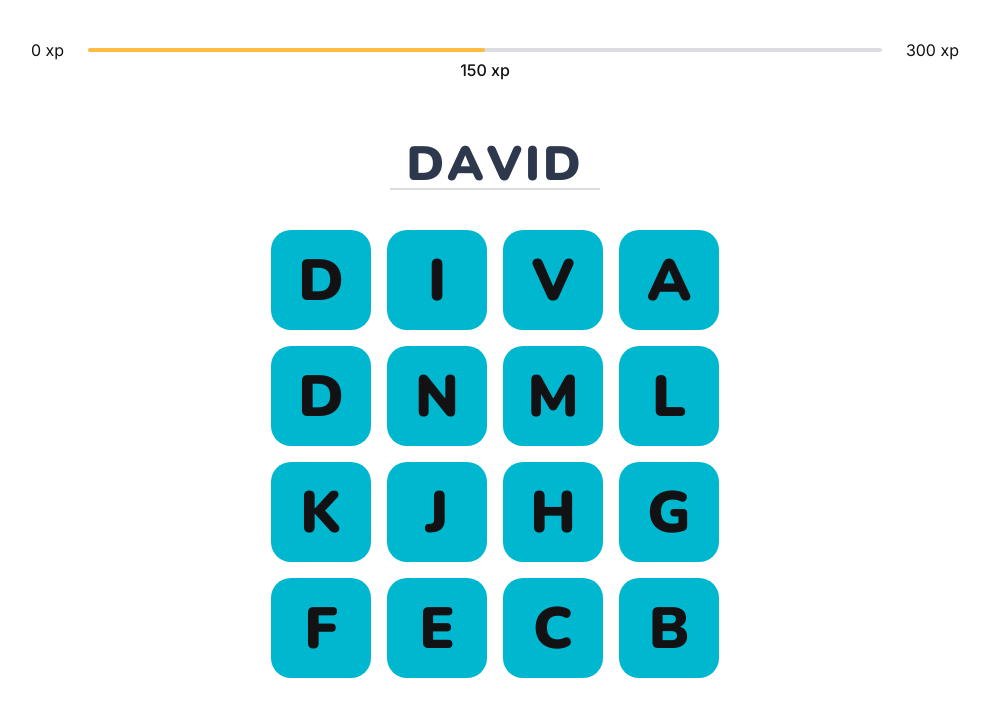
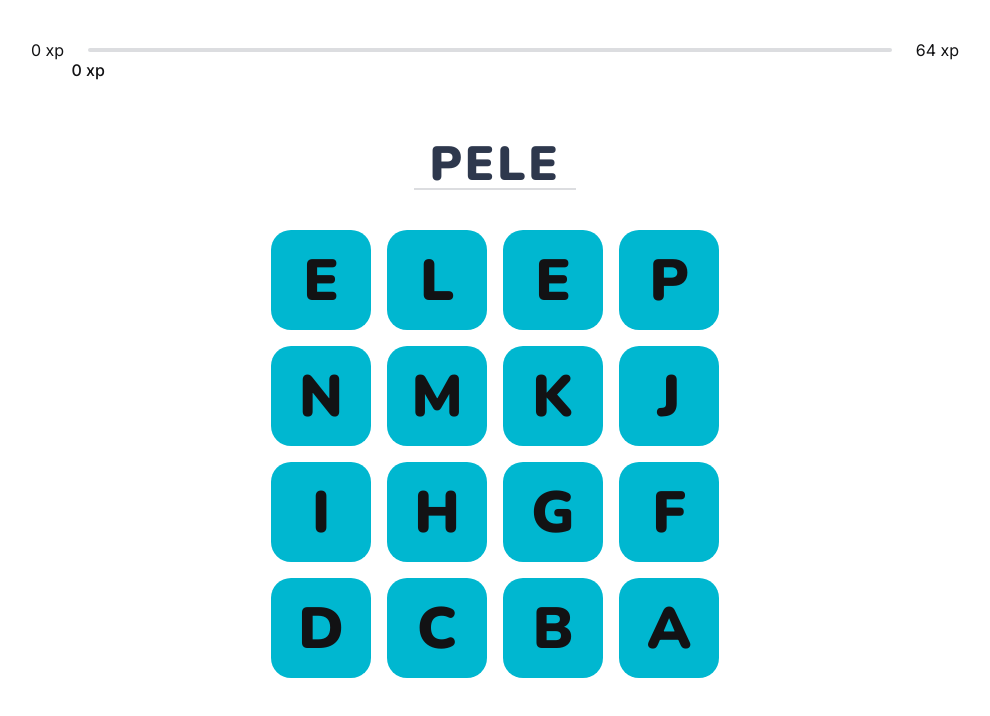
Before and after one commit to raphaeldevs/words-game-react, a React app: page / in a window 1280 px wide. Shown: the top 716 px of the page, without its empty margins (145-1135 px from the left). Built offline with nearby package versions, Linux system fonts and the light colour scheme.

Commit message:
integrate app with words context

```diff
--- a/src/App.tsx
+++ b/src/App.tsx
@@ -1,9 +1,12 @@
+import { WordsProvider } from './contexts/WordsContext'
 import { Game } from './pages/Game'
 
 import './styles/global.scss'
 
 export function App() {
   return (
-    <Game />
+    <WordsProvider>
+      <Game />
+    </WordsProvider>
   )
 }
--- a/src/components/CurrentWord.tsx
+++ b/src/components/CurrentWord.tsx
@@ -1,29 +1,21 @@
-import { useEffect, useState } from 'react'
+import { useContext, useEffect, useState } from 'react'
+import { WordsContext } from '../contexts/WordsContext'
 import styles from '../styles/components/CurrentWord.module.scss'
-import { getRandomWord } from '../utils/words'
 
 import { Letter } from './Letter'
 
-const letters = [
-  'A', 'B', 'C',
-  'D', 'E', 'F',
-  'G', 'H', 'I',
-  'J', 'K', 'L',
-  'M', 'N', 'O',
-  'P', 'Q', 'R',
-  'S', 'T', 'U',
-  'V', 'W', 'X',
-  'Y', 'Z'
-]
-
 export function CurrentWord() {
-  const [word, setWord] = useState('david')
+  const { currentWord } = useContext(WordsContext)
 
   return (
     <h1 className={styles.currentWord} data-word-lenght={4}>
-      { [...word].map(letter => (
-        <Letter letter={letter} selectedClassName={styles.selected}/>
-      )) }
+      {[...currentWord].map((letter, index) => (
+        <Letter
+          animationDelay={`${index * 0.1}s`}
+          letter={letter}
+          selectedClassName={styles.selected}
+        />
+      ))}
     </h1>
   )
 }
--- a/src/components/ExperienceBar.tsx
+++ b/src/components/ExperienceBar.tsx
@@ -1,20 +1,26 @@
+import { useContext } from 'react'
+import { WordsContext } from '../contexts/WordsContext'
 import styles from '../styles/components/ExperienceBar.module.scss'
 
 export function ExperienceBar() {
+  const { currentExperience, experienceToNextLevel } = useContext(WordsContext)
+
+  const currentExperiencePercent = (currentExperience / experienceToNextLevel) * 100
+
   return (
     <header className={styles.experienceBar}>
       <span>0 xp</span>
       <div>
-        <div style={{ width: `50%` }} />
+        <div style={{ width: `${currentExperiencePercent}%` }} />
 
         <span
           className={styles.currentExperience}
-          style={{ left: `50%` }}
+          style={{ left: `${currentExperiencePercent}%` }}
         >
-          150 xp
+          { currentExperience } xp
         </span>
       </div>
-      <span>300 xp</span>
+      <span>{ experienceToNextLevel } xp</span>
     </header>
   )
 }
--- a/src/components/WordsGrid.tsx
+++ b/src/components/WordsGrid.tsx
@@ -1,15 +1,19 @@
-import { useEffect, useState } from 'react'
-import styles from '../styles/components/WordsGrid.module.scss'
+import { useContext, useState } from 'react'
+
+import { WordsContext } from '../contexts/WordsContext'
+
 import { getLettersSequence } from '../utils/words'
 
 import { Letter } from './Letter'
 
+import styles from '../styles/components/WordsGrid.module.scss'
+
 export function WordsGrid() {
-  const [lettersSequence, setLettersSequence] = useState<string[]>([])
+  const { currentWord } = useContext(WordsContext)
 
-  useEffect(() => {
-    setLettersSequence(getLettersSequence('DAVID'))
-  }, [])
+  const [lettersSequence, setLettersSequence] = useState<string[]>(
+    getLettersSequence(currentWord)
+  )
 
   return (
     <main className={styles.wordsGrid}>
```
